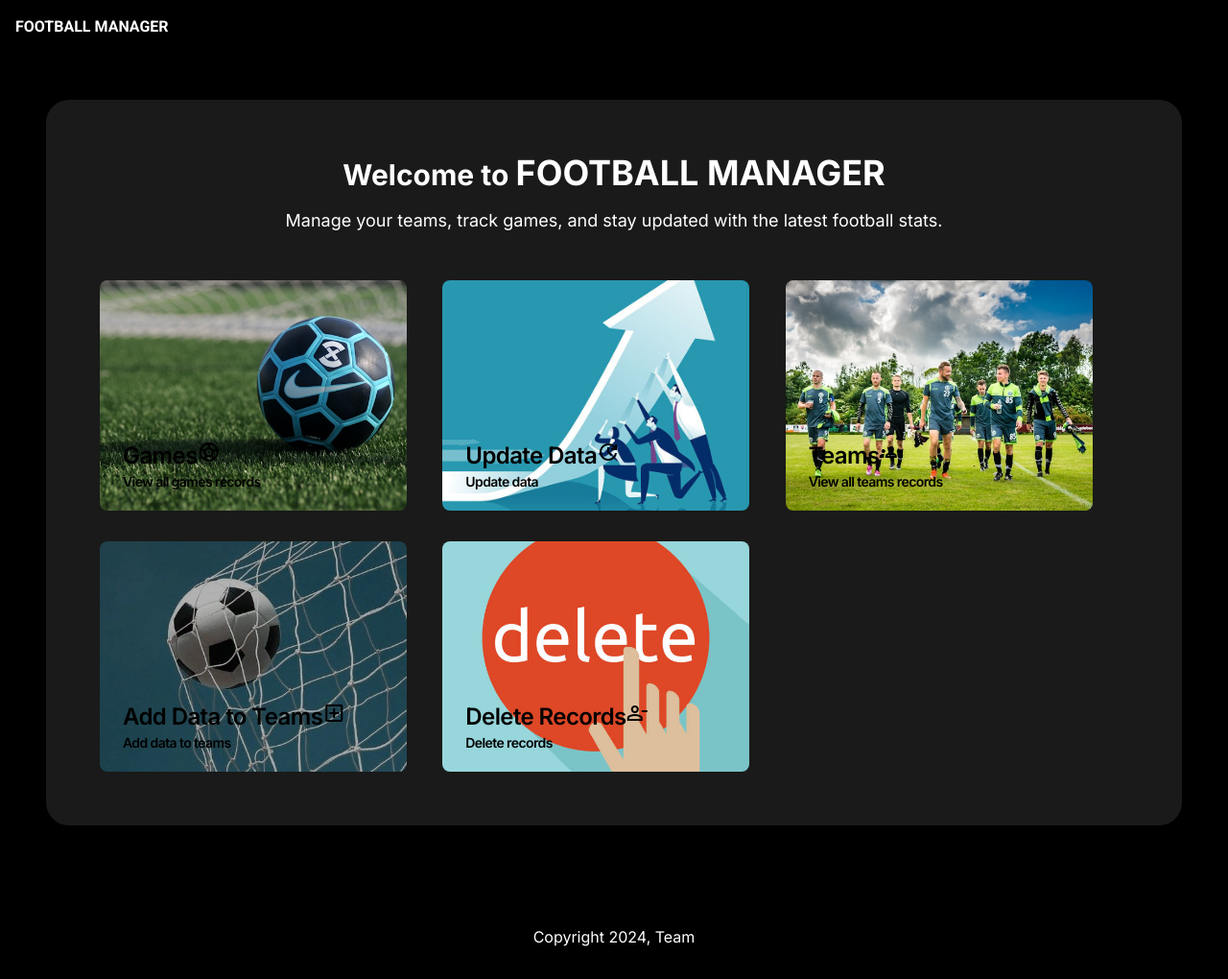
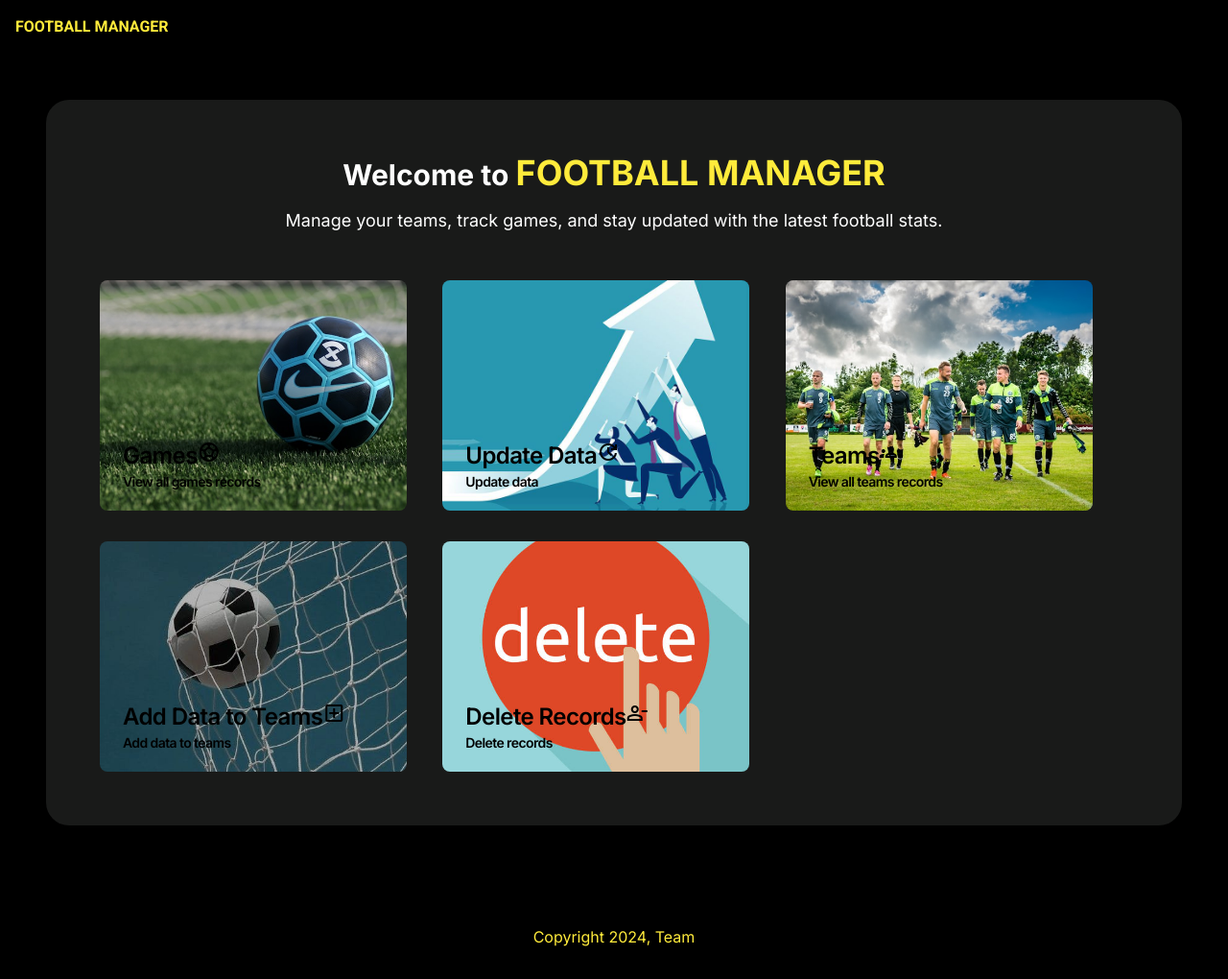
Before and after one commit to shreejalmaharjan-27/football-task, a React (Create React App) app in the folder frontend/: page / in a window 1280 px wide. Shown: the whole page at 96% size. Built offline with nearby package versions, Linux system fonts and the light colour scheme.

Commit message:
fixed yellow text

```diff
--- a/frontend/src/Components/Footer.js
+++ b/frontend/src/Components/Footer.js
@@ -1,6 +1,6 @@
 const Footer = () => {
   return (
-    <footer className="w-full bg-darkBlack p-8 mt-6 flex items-center justify-center text-yellow ">
+    <footer className="w-full bg-darkBlack p-8 mt-6 flex items-center justify-center text-[#FFEB3B] ">
       <p>
         Copyright 2024,{" "}
         <a
--- a/frontend/src/Components/Header.js
+++ b/frontend/src/Components/Header.js
@@ -1,13 +1,17 @@
 import { Link } from "react-router-dom";
 
 const Header = () => {
-    return (
-        <header className='w-full text-yellow p-4 bg-darkBlack'>
-            <div className="container mx-auto">
-                <Link to="/"><h1 className="text-1xl font-bold font-display">FOOTBALL MANAGER</h1></Link>
-            </div>
-        </header>
-    )
-}
+  return (
+    <header className="w-full text-yellow p-4 bg-darkBlack">
+      <div className="container mx-auto ">
+        <Link to="/" className=" hover:no-underline">
+          <h1 className="text-1xl font-bold font-display text-[#FFEB3B]">
+            FOOTBALL MANAGER
+          </h1>
+        </Link>
+      </div>
+    </header>
+  );
+};
 
 export default Header;
--- a/frontend/src/Pages/Index.js
+++ b/frontend/src/Pages/Index.js
@@ -16,7 +16,7 @@ const Index = () => {
         <div className="text-center mb-12 ">
           <h1 className="text-gray text-3xl font-bold ">
             Welcome to{" "}
-            <span className="text-yellow text-4xl ">FOOTBALL MANAGER</span>
+            <span className="text-[#FFEB3B] text-4xl ">FOOTBALL MANAGER</span>
           </h1>{" "}
           {/*need to come up with name for app*/}
           <p className="text-gray mt-4 text-lg">
```
